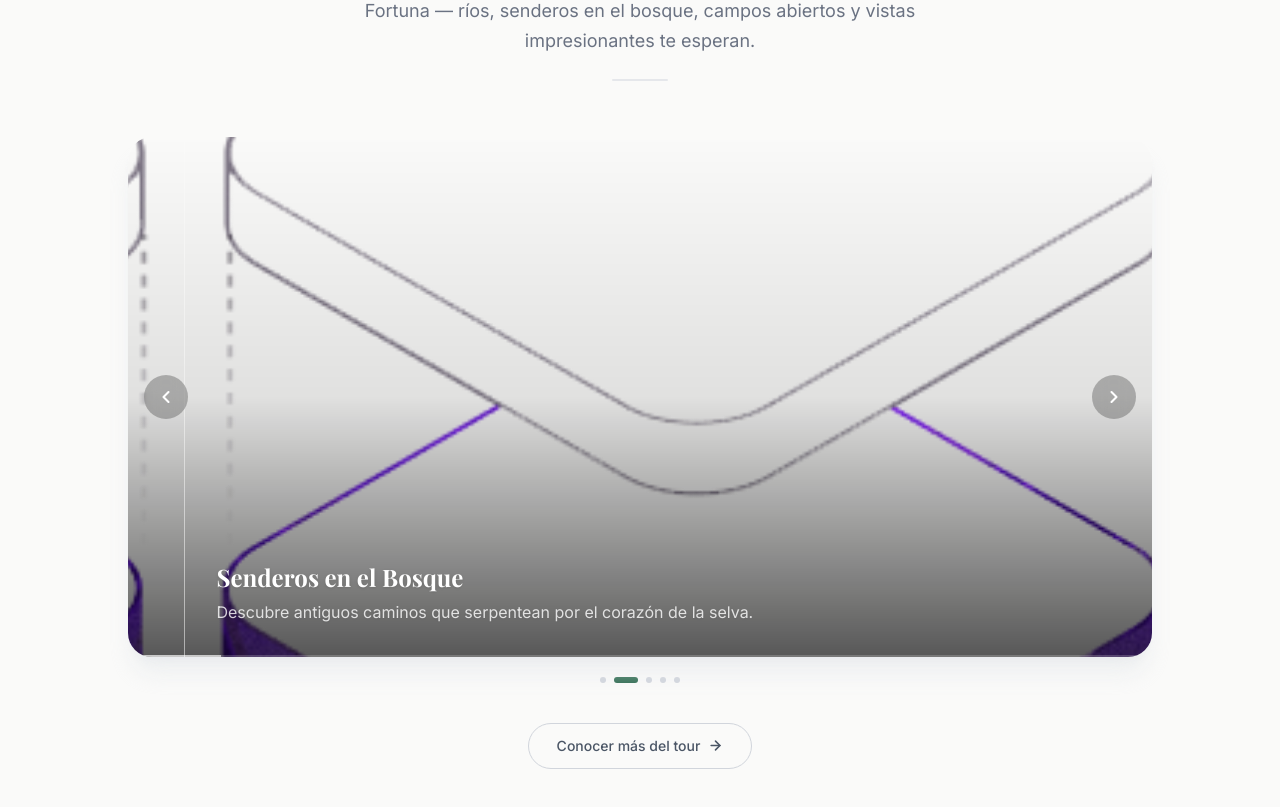
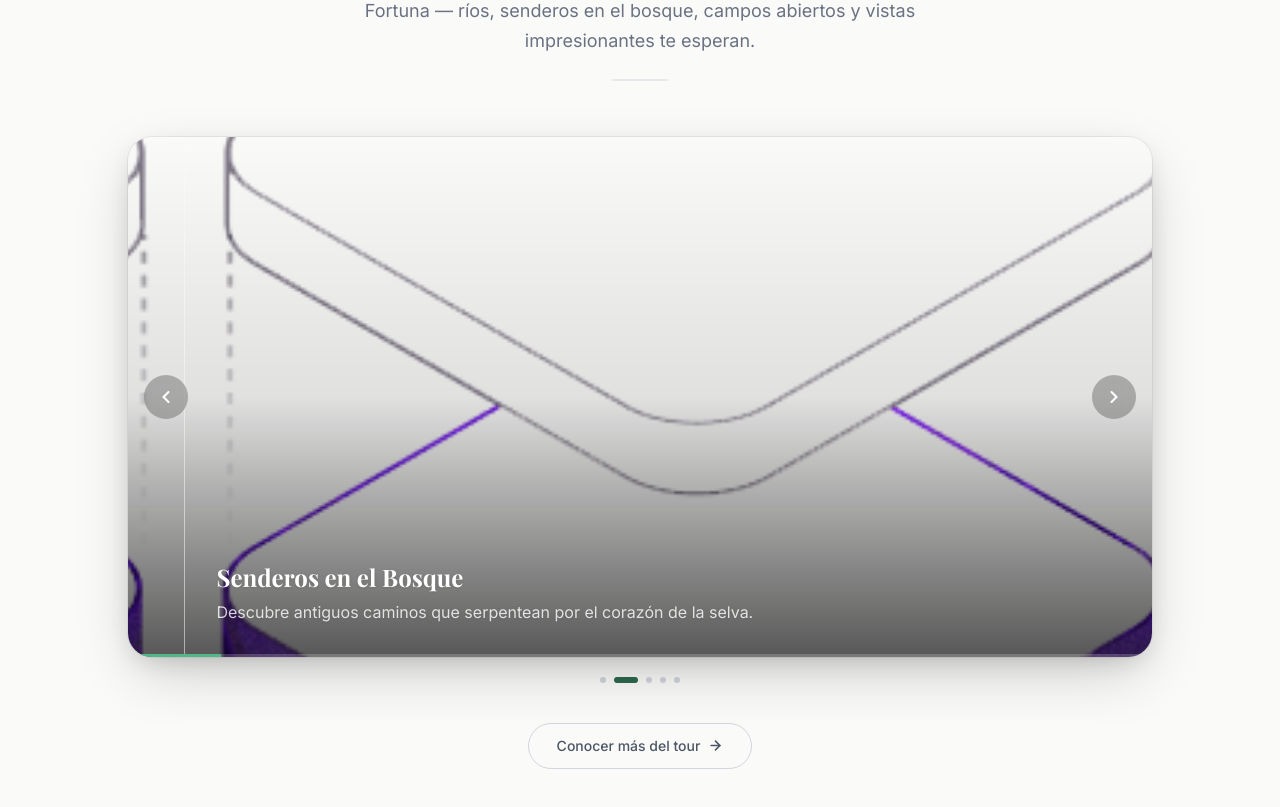
Before and after one commit to hectorcaravacavargas/tours-website, a React (Vite) app: page / in a window 1280 px wide. Shown: the part 1840-2647 px from the top of the page. Built offline with nearby package versions, Linux system fonts and the light colour scheme; a web font is replaced by a local one.

Commit message:
feat(gallery): add dimensional shadow to carousel and green progress bar

```diff
--- a/src/app/components/Gallery.jsx
+++ b/src/app/components/Gallery.jsx
@@ -73,8 +73,10 @@ export function Gallery() {
         onMouseEnter={() => setHovering(true)}
         onMouseLeave={() => setHovering(false)}
       >
-        {/* Track */}
-        <div className="relative rounded-3xl overflow-hidden shadow-xl shadow-gray-200/60">
+        {/* Track — sombra dimensional para dar profundidad */}
+        <div className="relative rounded-3xl overflow-hidden
+                        shadow-[0_20px_60px_-10px_rgba(0,0,0,0.22),0_8px_24px_-6px_rgba(0,0,0,0.14)]
+                        ring-1 ring-black/6">
           {/* Slides */}
           <div
             className="flex transition-transform duration-700 ease-in-out"
@@ -135,11 +137,11 @@ export function Gallery() {
             <ChevronRight />
           </button>
 
-          {/* Barra de progreso */}
-          <div className="absolute bottom-0 left-0 right-0 h-0.5 bg-white/20">
+          {/* Barra de progreso — verde */}
+          <div className="absolute bottom-0 left-0 right-0 h-[3px] bg-white/20">
             <div
               key={`${current}-${hovering}`}
-              className="h-full bg-white/60"
+              className="h-full bg-forest-400"
               style={{
                 animation: hovering
                   ? 'none'
```
